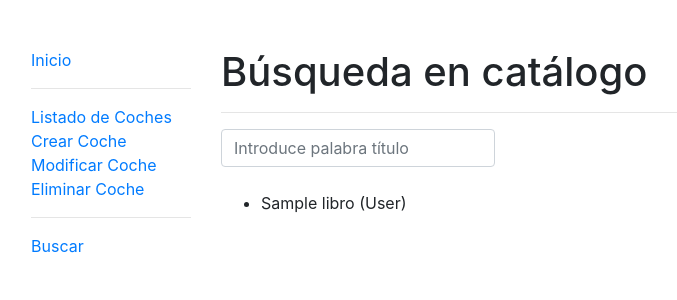
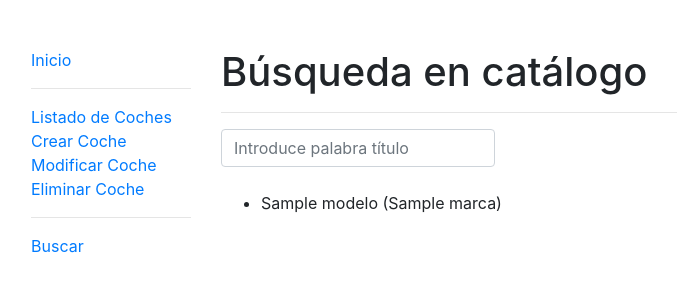
Before and after one commit to Rares7/Concesionario, a Django app: template catalogo/templates/catalogo/search_results.html in a window 1280 px wide. Shown: the top 300 px of the page, without its empty margins (54-731 px from the left). Run offline with Django 3.2, Linux system fonts and the light colour scheme; the template is opened without the code that fills it: most values are stand-ins (such as "Sample title", 1, 10 or a date in 2020).

Commit message:
busqueda

```diff
--- a/catalogo/templates/catalogo/search_results.html
+++ b/catalogo/templates/catalogo/search_results.html
@@ -29,10 +29,10 @@
 {% else %}
 
 <ul>
-    {% for libro in libros %}
-    <li>{{libro.title}}
-        {%if libro.author %}
-        ({{libro.author.last_name}})
+    {% for modelo in modelos %}
+    <li>{{modelo.modelo}}
+        {%if modelo.marca %}
+        ({{modelo.marca.marca}})
         {% endif %}
 
     </li>
```
